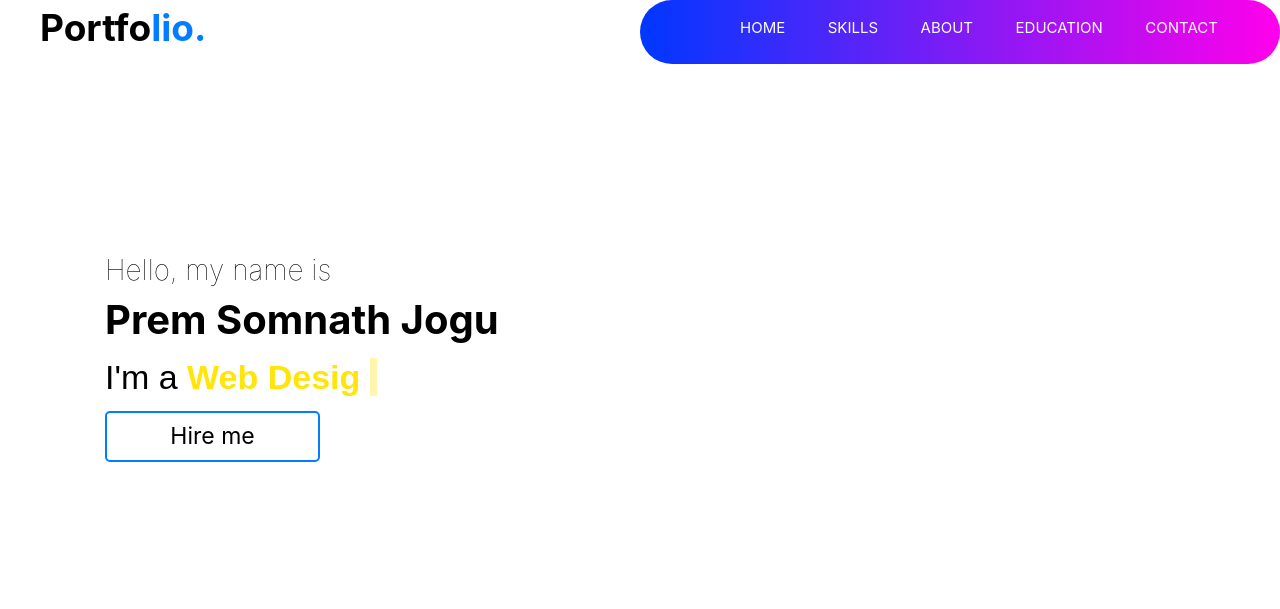
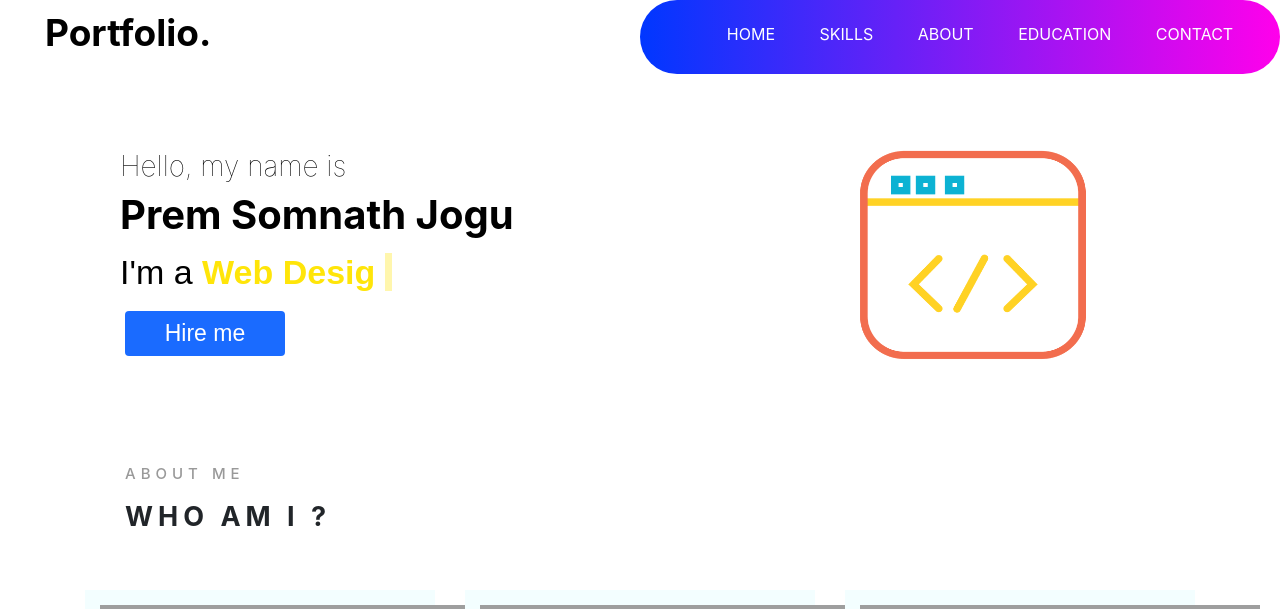
Before and after one commit to Premjogu98/pgportfolio, a Django app: template portfolioproject/portfolioapp/templates/home.html in a window 1280 px wide. Shown: the top 609 px of the page. Run offline with Django 3.2, Linux system fonts and the light colour scheme; the template is opened without the code that fills it, so the values that code supplies are empty; some libraries are stand-ins or nearby versions; grey boxes are pictures that could not be loaded.

Commit message:
04-06-2021

```diff
--- a/portfolioproject/portfolioapp/static/css/portstyle.css
+++ b/portfolioproject/portfolioapp/static/css/portstyle.css
@@ -5,7 +5,7 @@
     background: transparent;
     Color: White;
     width:100%;
-    height:94px;
+    /* height:94px; */
     z-index: 1000;
     /* max-width: 120%; */
 
@@ -26,11 +26,11 @@
   #TopNavBar ul li{
     display:inline-block;
     /* width:100px; */
-    margin: 17px 0px 0px 38px;
+    margin: 22px 0px 0px 40px;
     /* font-weight: 600; */
     cursor: pointer;
     text-transform: uppercase;
-    font-size: 15px;
+    /* font-size: 15px; */
 
   }
 #main-logo{
@@ -93,7 +93,7 @@
   max-width: 100%;
   background-color: white;
 }
-.hireme{
+.hireme,.hireme-d{
   padding-left: 35px;
 }
 .hireme button{
@@ -109,6 +109,50 @@
   transition: .5s ease;
 }
 
+.Hire-me-btn {
+    display: inline-block;
+    border-radius: 4px;
+    background-color: #1a6bff;
+    border: none;
+    color: #FFFFFF;
+    text-align: center;
+    font-size: 23px;
+    padding: 5px 0px;
+    width: 160px;
+    transition: all 0.5s;
+    cursor: pointer;
+    margin: 5px;
+    font-family: 'Titillium Web', sans-serif;
+}
+
+.Hire-me-btn span {
+  cursor: pointer;
+  display: inline-block;
+  position: relative;
+  transition: 0.5s;
+}
+
+.Hire-me-btn span:after {
+  content: '\00bb';
+  position: absolute;
+  opacity: 0;
+  top: 0;
+  right: -20px;
+  transition: 0.5s;
+}
+
+.Hire-me-btn:hover span {
+  padding-right: 25px;
+}
+
+.Hire-me-btn:hover span:after {
+  opacity: 1;
+  right: 0;
+}
+.Hire-me-btn:active,
+.Hire-me-btn:focus {
+    outline: none;
+}
 .myspecial .lbl1{
     margin-left: 50px;
     font-size: 40px;
@@ -261,6 +305,7 @@
   appearance: none;
   width: 81%;
   padding-left: 15px;
+  padding-top: 10px;
 }
 /* The button */
 #button-blue{
@@ -326,3 +371,76 @@
 .join-di{
   margin-bottom: 150px;
 }
+.sidenav {
+  height: 100%;
+  width: 0;
+  position: fixed;
+  z-index: 1000;
+  top: 0;
+  left: 0;
+  background-color: #111;
+  overflow-x: hidden;
+  transition: 0.5s;
+  padding-top: 60px;
+}
+
+.sidenav a {
+  padding: 8px 8px 8px 32px;
+  text-decoration: none;
+  font-size: 25px;
+  color: #818181;
+  display: block;
+  transition: 0.3s;
+}
+
+.sidenav a:hover {
+  color: #f1f1f1;
+}
+
+.sidenav .closebtn {
+  position: absolute;
+  top: 0;
+  right: 25px;
+  font-size: 36px;
+  margin-left: 50px;
+}
+
+#maindiv {
+  transition: margin-left .5s;
+  padding: 16px 0px;
+}
+.hidden-menu{
+  display: none;
+}
+.top-nv-logo{
+  display: flex;
+  font-size:35px;
+  cursor:pointer;
+  color: black;
+  margin: 5px 5px;
+}
+.code-img{
+  text-align: center;
+  padding: 40px 0px;
+  display: block;
+}
+.code-img img{
+  width: 260px;
+  height: 250px;
+}
+@media screen and (max-height: 800px) {
+  .sidenav {padding-top: 15px;}
+  .sidenav a {font-size: 18px;}
+}
+
+@media screen and (max-width: 800px) {
+  #about,#skill,#edu,#contactme{
+    text-align: center;
+  }
+  .top-nav-list,.code-img{
+    display: none;
+  }
+  .hidden-menu{
+    display: block;
+  }
+}
--- a/portfolioproject/portfolioapp/templates/home.html
+++ b/portfolioproject/portfolioapp/templates/home.html
@@ -2,17 +2,26 @@
 {% load static %}
 {% block title %} Home {% endblock %}
 
-{% block head %} {% endblock %}
+{% block head %}
+<style>
+  /* #maindiv{
+    background-image: url("{% static 'images/695931.jpg'%}");
+  } */
+</style>
+{% endblock %}
 
 {% block body %}
 
 
 <div id="TopNavBar">
   <div class="row main-top" style="margin: 0;">
-          <div class="col-6">
-              <a href="#"><label id='main-logo'>Portfo</label><label class='main-logo'>lio.</label></a>
+      <div class="col-12 col-md-6">
+        <div class="top-nv-logo">
+          <span class="hidden-menu" style="font-size:35px;cursor:pointer; color: black;" onclick="openNav()">&#9776;</span>
+          <div><a href="#"><label id='main-logo'>Portfo</label><label class='main-logo'>lio.</label></a></div>
         </div>
-          <div class="col-6 top-nav-list">
+      </div>
+      <div class="col-12 col-md-6 top-nav-list">
           <ul>
               <a href="#home"><li>Home</li></a>
               <a href="#skill"><li>Skills</li></a>
@@ -23,20 +32,36 @@
       </div>
   </div>
 </div>
+<div id="mySidenav" class="sidenav">
+  <a href="javascript:void(0)" class="closebtn" onclick="closeNav()">&times;</a>
+  <a href="#">About</a>
+  <a href="#">Services</a>
+  <a href="#">Clients</a>
+  <a href="#">Contact</a>
+</div>
 
-<div class="container" id="home" data-aos="fade-down" data-aos-easing="linear" data-aos-duration="700" style="padding: 100px 0px 150px 0px;background: transparent;">
+
+<div id="maindiv">
+  <div id="animated-title">
+    <div class="container align-items-center" id="home" data-aos="fade-down" data-aos-easing="linear" data-aos-duration="700">
       <div class="row">
         <div class="col-sm-7">
-      <div style="margin-top: 60px;">
+          <div style="margin-top: 60px; margin-bottom: 60px;">
             <h3 class="intro-1">Hello, my name is </h3>
             <h1 class="intro-name">Prem Somnath Jogu</h1>
             <label class='typewriter'>I'm a <span class='typewriter-text' data-text='["Web Designer . . .", "Python Devloper . . .", "Python Web Scraper . . .","Django Devloper . . .","Ruby Devloper . . ."]'></span></label>
-        <div class="hireme"><button class="slide_right">Hire me</button></div>
+            <!-- <div class="hireme"><button class="slide_right">Hire me</button></div> -->
+            <div class="hireme-d"><button class="Hire-me-btn" style="vertical-align:middle"><span>Hire me </span></button></div>
           </div>
         </div>
-    <div class="col-sm-5"></div>
+        <div class="col-sm-5">
+          <div class="code-img">
+            <img src="{% static 'images/code1.png'%}" alt="coder-img">
+          </div>
+        </div>
       </div>
 
+    </div>
   </div>
 
   <div class="join-di" id="about">
@@ -205,6 +230,7 @@
       </div>
     </div>
   </div>
+</div>
 
 
 {% endblock %}
@@ -254,5 +280,17 @@
 });
 </script>
 
+<script>
+  function openNav() {
+    document.getElementById("mySidenav").style.width = "100%";
+    // document.getElementById("mySidenav").style.marginLeft = "250px";
+    document.body.style.backgroundColor = "rgba(0,0,0,0.4)";
+  }
 
+  function closeNav() {
+    document.getElementById("mySidenav").style.width = "0";
+    document.getElementById("mySidenav").style.marginLeft= "0";
+    document.body.style.backgroundColor = "white";
+  }
+  </script>
 {% endblock %}
--- a/portfolioproject/portfolioapp/templates/re_use_html.html
+++ b/portfolioproject/portfolioapp/templates/re_use_html.html
@@ -43,17 +43,30 @@ $(document).ready(function(){
       if (scroll > 80) {
         $(".main-top").css("background" , "white");
         $(".main-top").css("box-shadow" , "4px 12px 8px 0px #8080804f");
-      $(".main-top").css("border-bottom-right-radius" , "31px");
+        // $(".main-top").css("border-bottom-right-radius" , "31px");
           $(".main-logo").css("color" , "Blue");
           $(".TopNavBar").css("transition" , "0.4s");
       }
       else{
         $(".main-top").css("background" , "transparent");
             $(".main-top").css("transition" , "0.4s");
-          $(".main-logo").css("color" , "rgb(0, 126, 255)");
+            $(".main-logo").css("color" , "Black");
             $(".main-top").css("box-shadow" , "");
       }
     })
+  // function myFunction(x) {
+  //   if (x.matches) { // If media query matches
+
+  //   }
+  //   else
+  //   {
+
+  //   }
+  // }
+
+  // var x = window.matchMedia("(max-width: 700px)")
+  // myFunction(x) // Call listener function at run time
+  // x.addListener(myFunction) // Attach listener function on state changes
 })
 </script>
 <script>
--- a/portfolioproject/portfolioapp/urls.py
+++ b/portfolioproject/portfolioapp/urls.py
@@ -4,5 +4,5 @@ from django.urls import path
 
 # Create your views here.
 urlpatterns = [
-    path('Home/',views.Home , name='Home'),
+    path('',views.Home , name='Home'),
 ]
--- a/portfolioproject/portfolioproject/settings.py
+++ b/portfolioproject/portfolioproject/settings.py
@@ -122,5 +122,5 @@ STATIC_URL = '/static/'
 STATIC_ROOT  = os.path.join(BASE_DIR, 'static')
 
 # managing media like show image on site
-MEDIA_ROOT = os.path.join(BASE_DIR,'media')
-MEDIA_URL = '/media/'
+# MEDIA_ROOT = os.path.join(BASE_DIR,'media')
+# MEDIA_URL = '/media/'
--- a/portfolioproject/portfolioproject/urls.py
+++ b/portfolioproject/portfolioproject/urls.py
@@ -19,5 +19,5 @@ from django.conf import settings
 
 urlpatterns = [
     path('admin/', admin.site.urls),
-    path('portfolio/', include('portfolioapp.urls')),
+    path('', include('portfolioapp.urls')),
 ]
```
Also changed, not shown: portfolioproject/portfolioapp/static/images/23.png (deleted), portfolioproject/portfolioapp/static/images/3dimage.png (deleted), portfolioproject/portfolioapp/static/images/code trans.png (deleted), portfolioproject/portfolioapp/static/images/codebanch.jpg (deleted), portfolioproject/portfolioapp/static/images/devlop.png (deleted), portfolioproject/portfolioapp/static/images/emile-perron.jpg (deleted), portfolioproject/portfolioapp/static/images/nature_mountain.jpg (deleted). Lines whose indentation alone changed are shown as unchanged.
